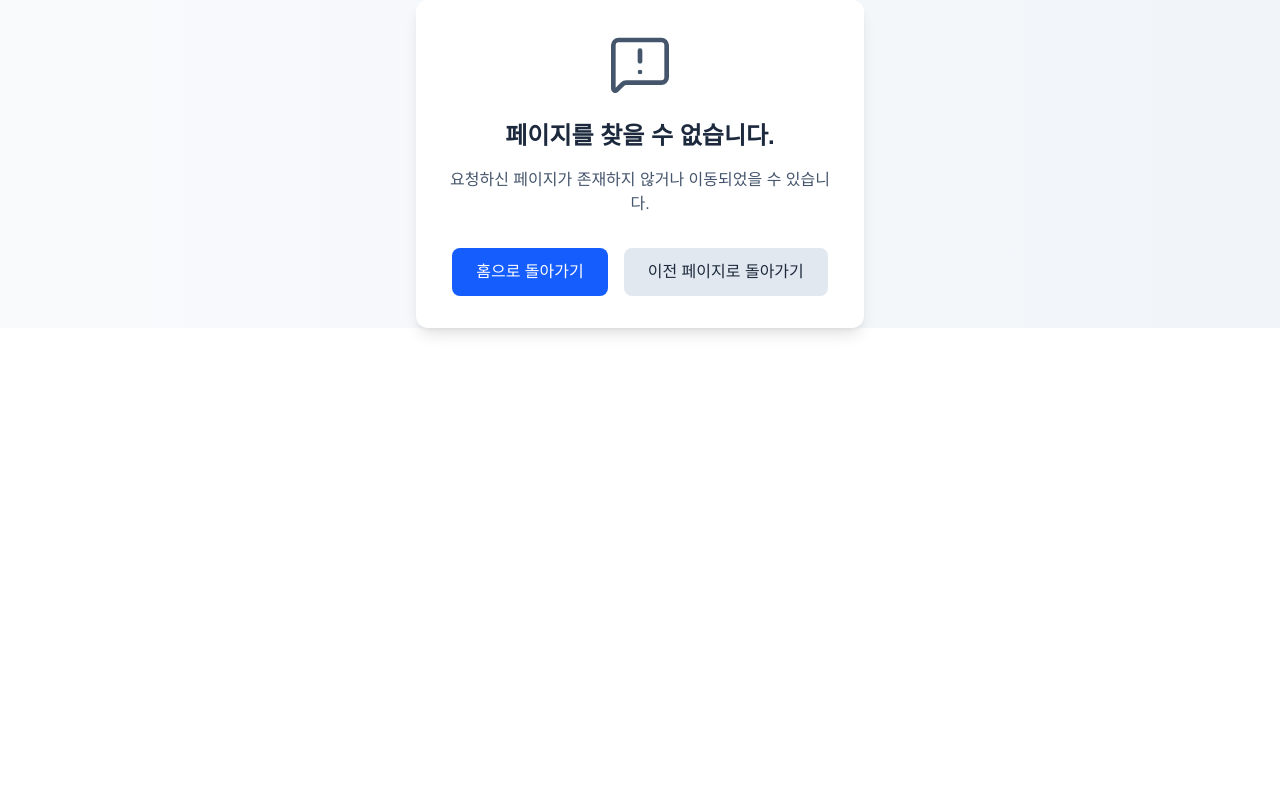
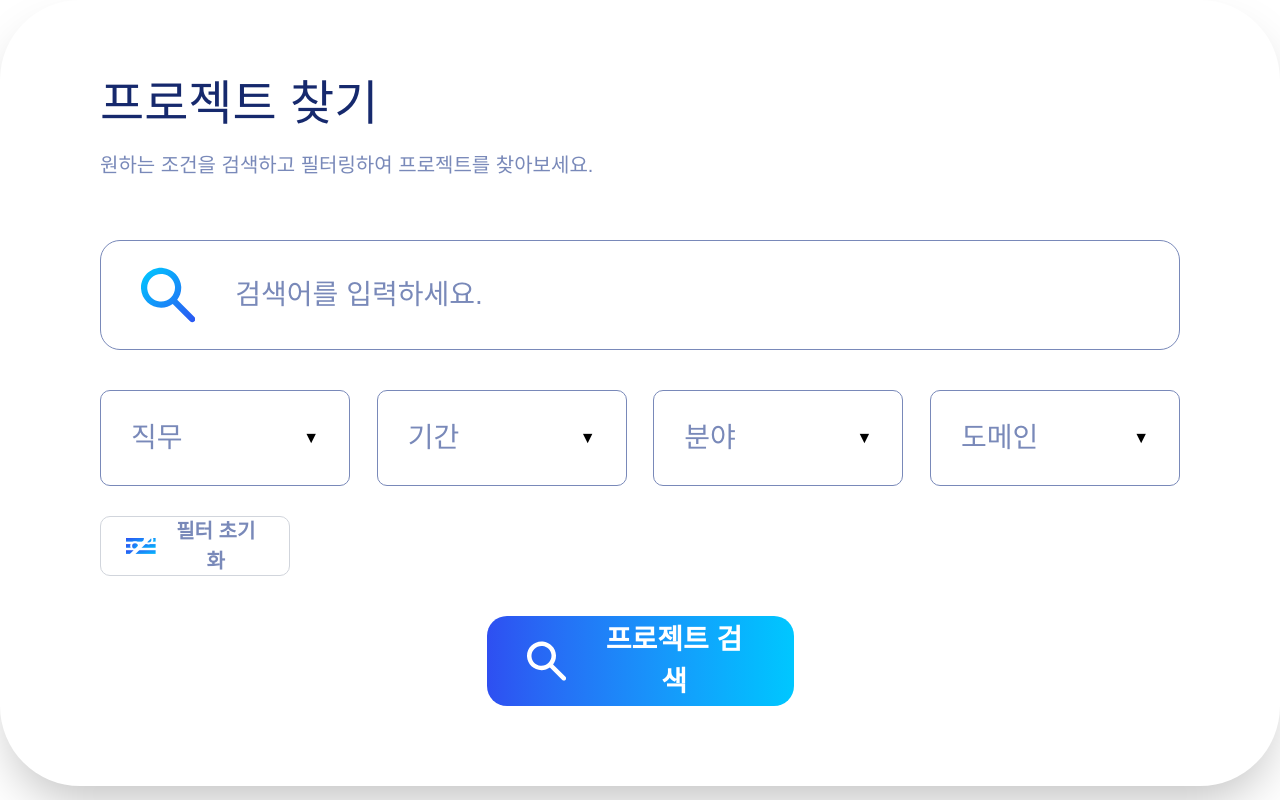
Before and after one commit to FRONTENDBOOTCAMP-14th/Final-project-team9, a Next.js app: page /find-project in a window 1280 px wide. Before the commit this address had no page. Built offline with nearby package versions, Linux system fonts and the light colour scheme; a web font is replaced by a local one.

Commit message:
feat : 프로젝트 검색 페이지 구현 - 검색부분만 구현

```diff
--- /dev/null
+++ b/src/app/find-project/page.tsx
@@ -0,0 +1,67 @@
+import Button from '@/components/common/Button'
+import Dropdown from '@/components/common/input/Dropdown'
+import ResetFilterButton from '@/components/common/reset-filter-button/ReastFilterButton'
+import SearchBar from '@/components/common/search-bar/SearchBar'
+import DropdownWithTag from '@/components/common/tag/DropdownWithTag'
+import { jalnan } from '@/fonts'
+
+export default function FindProjectPage() {
+  return (
+    <div className="shadow-2xl rounded-[80px] px-25 py-20 max-w-[1620px]">
+      <h2 className={`${jalnan.className} text-12 text-deep leading-none`}>
+        프로젝트 찾기
+      </h2>
+      <p className="text-5 text-gray mt-5.5">
+        원하는 조건을 검색하고 필터링하여 프로젝트를 찾아보세요.
+      </p>
+      <div className="mt-15">
+        <SearchBar />
+      </div>
+      <div className="flex justify-between mt-10">
+        <Dropdown
+          options={['기획', '디자인', '프론트엔드', '백엔드', '기타']}
+          placeholder="직무"
+          width="250px"
+        />
+        <Dropdown
+          options={['1개월', '3개월', '6개월', '1년']}
+          placeholder="기간"
+          width="250px"
+        />
+        <Dropdown
+          options={['앱 개발', '웹 개발', '게임', '시스템', '기타']}
+          placeholder="분야"
+          width="250px"
+        />
+        <Dropdown
+          options={['이커머스', 'SNS', '게임', '유틸', '커뮤니티', '기타']}
+          placeholder="도메인"
+          width="250px"
+        />
+      </div>
+      <div className="flex gap-15 mt-7.5">
+        <ResetFilterButton />
+        <DropdownWithTag />
+      </div>
+      <div className="flex justify-center mt-10">
+        <Button size="search">
+          <div className="flex items-center gap-[29px]">
+            <svg
+              width="40"
+              height="40"
+              viewBox="0 0 40 40"
+              fill="none"
+              xmlns="http://www.w3.org/2000/svg"
+            >
+              <path
+                d="M39.3247 36.1129L26.647 23.5359C28.6508 20.9015 29.7828 17.5843 29.6176 14.003C29.2719 6.71903 23.4868 0.70974 16.1721 0.0602511C7.138 -0.740987 -0.43065 6.55817 0.0190639 15.4537C0.413711 23.2506 7.04623 29.4481 14.9177 29.3935C18.0535 29.3722 20.9598 28.3767 23.3491 26.7014L36.0818 39.3331C36.9782 40.2223 38.4314 40.2223 39.3277 39.3331C40.2241 38.4438 40.2241 37.0022 39.3277 36.1129H39.3247ZM4.64775 15.7997C3.95941 9.34126 9.41716 3.92683 15.9242 4.60971C20.6661 5.10744 24.478 8.88905 24.9797 13.5933C25.6711 20.0487 20.2103 25.4662 13.7032 24.7803C8.96133 24.2825 5.14947 20.5009 4.64775 15.7967V15.7997Z"
+                fill="white"
+              />
+            </svg>
+            <span>프로젝트 검색</span>
+          </div>
+        </Button>
+      </div>
+    </div>
+  )
+}
```
